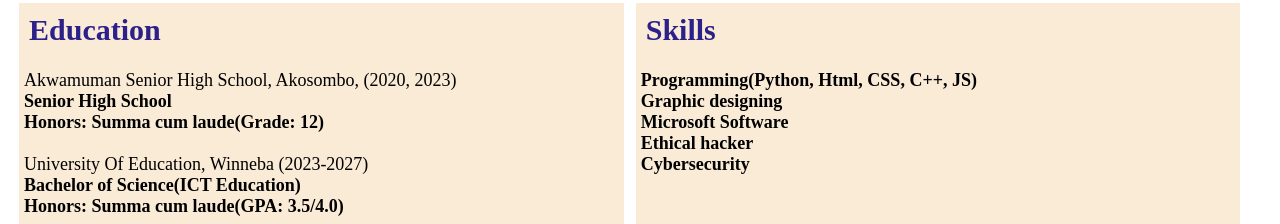
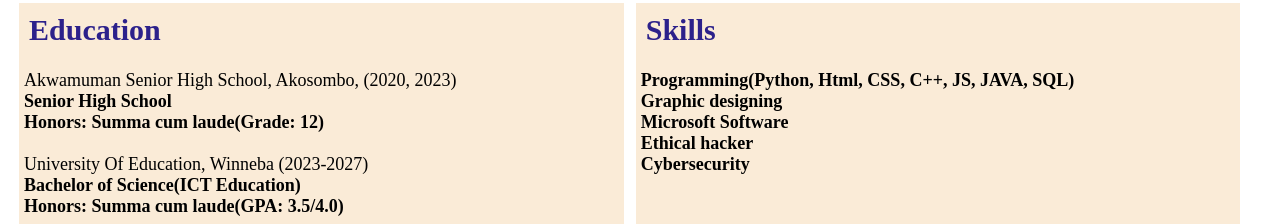
Before and after one commit to benedictamankw18/Profile_CVs, a plain HTML site: page index.html in a window 1280 px wide. Shown: the part 288-512 px from the top of the page. Drawn offline with Linux system fonts and the light colour scheme.

Commit message:
index.html

```diff
--- a/index.html
+++ b/index.html
@@ -76,7 +76,7 @@
             <h2>Skills</h2>
             <p>
                 <n>
-                    Programming(Python, Html, CSS, C++, JS) <br> Graphic designing <br> Microsoft Software <br> Ethical hacker <br> Cybersecurity <br>
+                    Programming(Python, Html, CSS, C++, JS, JAVA, SQL) <br> Graphic designing <br> Microsoft Software <br> Ethical hacker <br> Cybersecurity <br>
                 </n>
                 <br>
             </p>
```
